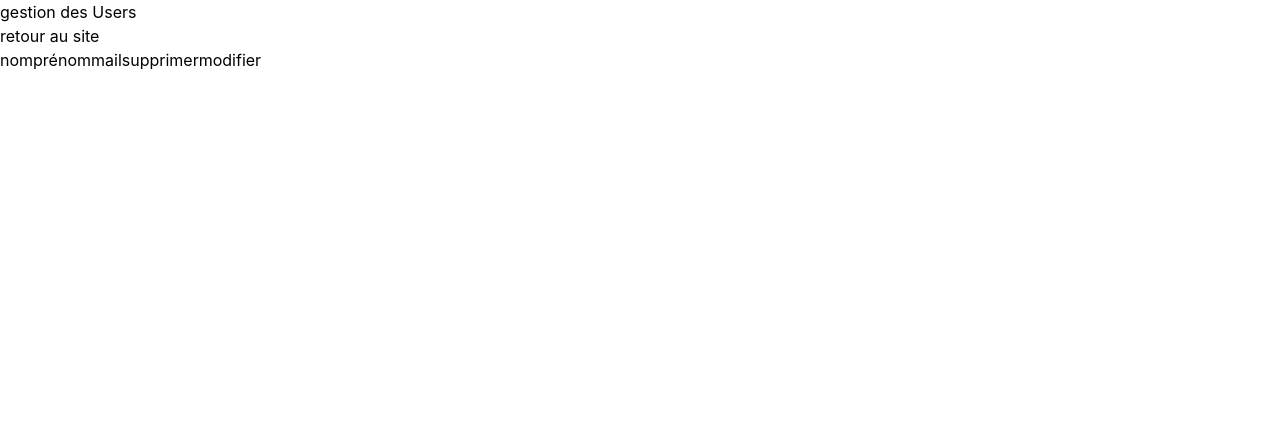
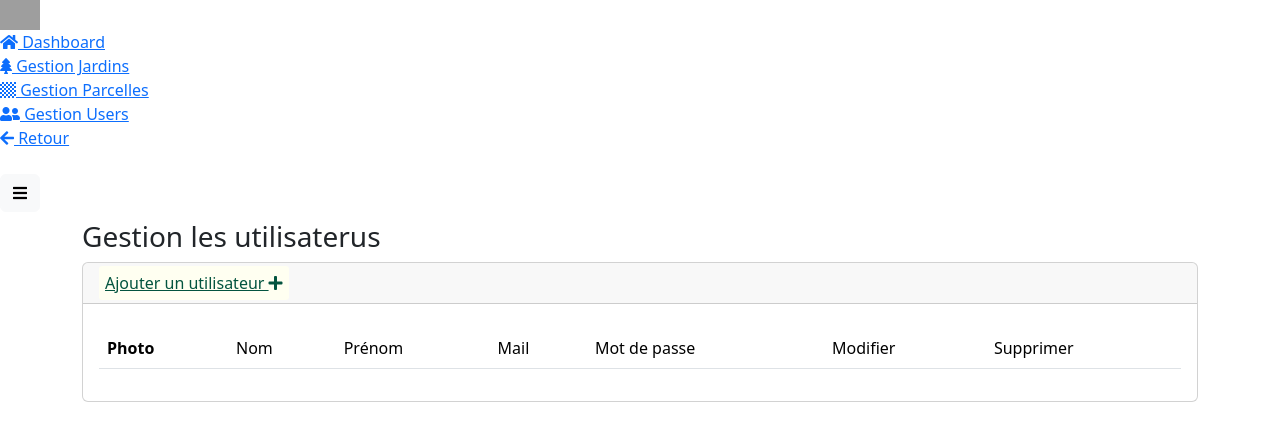
Before and after one commit to LenaPignolet/Sae202, a PHP site: page /admin/Usagers/user_gestion.php in a window 1280 px wide. Shown: the top 441 px of the page. Run offline with PHP 8.4, Linux system fonts and the light colour scheme; data that the repository does not hold is empty; some libraries are stand-ins or nearby versions; some web fonts are replaced; grey boxes are pictures that could not be loaded.

Commit message:
Update user_gestion.php dashboard

```diff
--- a/admin/Usagers/user_gestion.php
+++ b/admin/Usagers/user_gestion.php
@@ -1,41 +1,129 @@
-<!DOCTYPE html>
-<html>
-<?php
-    require('../../header.php')
-?>
+<!doctype html>
+<!--
+* Bootstrap Simple Admin Template
+* Version: 2.1
+* Author: Alexis Luna
+* Website: https://github.com/alexis-luna/bootstrap-simple-admin-template
+-->
+<html lang="fr">
+
+<head>
+    <meta charset="utf-8">
+    <meta name="viewport" content="width=device-width, initial-scale=1, shrink-to-fit=no">
+    <meta http-equiv="X-UA-Compatible" content="IE=edge">
+    <meta name="description" content="Page admin">
+    <title>Dashboard</title>
+    <link href="../assets/vendor/fontawesome/css/fontawesome.min.css" rel="stylesheet">
+    <link href="../assets/vendor/fontawesome/css/solid.min.css" rel="stylesheet">
+    <link href="../assets/vendor/fontawesome/css/brands.min.css" rel="stylesheet">
+    <link href="../assets/vendor/bootstrap/css/bootstrap.min.css" rel="stylesheet">
+    <link href="../assets/vendor/datatables/datatables.min.css" rel="stylesheet">
+    <link href="../assets/css/master.css" rel="stylesheet">
+    <link rel="icon" type="image/png" href="/images/logo.png">
+</head>
+
 <body>
+    <div class="wrapper">
+        <nav id="sidebar" class="active">
+            <div class="sidebar-header">
+                <img src="../assets/img/logo.png" alt="bootraper logo" width="40px" class="app-logo">
+            </div>
+            <ul class="list-unstyled components text-secondary">
+                <li>
+                    <a href="/admin/gestion.php"><i class="fas fa-home"></i> Dashboard</a>
+                </li>
 
-<h1 id="gestion_h1">gestion des Users</h1>
+                <li>
+                    <a href="../Jardins/gestion_jardin.php"><i class="fas fa-tree"></i> Gestion Jardins</a>
+                </li>
 
-    <div id="lien">
-<a href="../../index.php">retour au site</a>
+                <li>
+                    <a href="../Parcelle/gestion_parcelle.php"><i class="fas fa-chess-board"></i> Gestion Parcelles</a>
+                </li>
+
+                <li>
+                    <a href="user_gestion.php"><i class="fas fa-user-friends"></i> Gestion Users</a>
+                </li>
+
+                <li>
+                    <a href="/index.php"><i class="fas fa-arrow-left"></i> Retour</a>
+                </li>
+
+            </ul>
+        </nav>
+        <div id="body" class="active">
+            <!-- navbar navigation component -->
+            <nav class="navbar navbar-expand-lg navbar-white bg-white">
+                <button title="menu" type="button" id="sidebarCollapse" class="btn btn-light">
+                    <i class="fas fa-bars"></i><span></span>
+                </button>
+                <div class="collapse navbar-collapse" id="navbarSupportedContent">
+                    <ul class="nav navbar-nav ms-auto">
+                        <li class="nav-item dropdown">
+                            <div class="nav-dropdown">
+                                <div class="dropdown-menu dropdown-menu-end nav-link-menu" aria-labelledby="nav1">
                                 </div>
-<table border=1>
+                            </div>
+                        </li>
+                    </ul>
+                </div>
+            </nav>
+            <!-- end of navbar navigation component -->
+            <div class="content">
+                <div class="container">
+                    <div class="page-title">
+                        <h3>Gestion les utilisaterus</h3>
+                    </div>
+                    <div class="row">
+                        <div class="col-md-12 col-lg-12">
+                            <div class="card">
+                                <div class="card-header"><a href="ajouter_user_form.php" style="color: #03543F; background-color: #fffff1; padding: 6px; border-radius: 3px;">Ajouter un utilisateur <i class="fas fa-plus" style="color: #03543F;"></i></a></div>
+                                <div class="card-body">
+                                    <p class="card-title"></p>
+                                    <table class="table table-hover" id="dataTables-example" width="100%">
                                         <thead>
-		<tr><td>nom</td><td>prénom</td><td>mail</td><td>supprimer</td><td>modifier</td></tr>
+                                            <tr>
+                                                <th>Photo</th>
+                                                <td>Nom</td>
+                                                <td>Prénom</td>
+                                                <td>Mail</td>
+                                                <td>Mot de passe</td>
+                                                <td>Modifier</td>
+                                                <td>Supprimer</td>
+                                            </tr>
                                         </thead>
-    <?php require('../../connexion_sql.php')?>
+                                        <?php require('../../connexion_sql.php') ?>
                                         <?php
                                         $sql = "SELECT * FROM User";
                                         $query = $mabd->prepare($sql);
                                         $query->execute();
                                         $resultat = $query->fetchAll();
-    foreach ($resultat as $value){
+                                        foreach ($resultat as $value) {
                                             echo '<tr>';
-        $src = '../images/pp/' . $value['user_pp'];
-        echo '<td>Nom:' .$value['user_nom'] .'</td>';
-        echo '<td>prénom:' .$value['user_prenom'] .'</td>';
-        echo '<td>mail:' .$value['user_mail'] .'</td>';
-        echo '<td> <a href="supprimer.php?num=' . $value['user_id'] . '" > supprimer </a> </td>';
-        echo '<td> <a href="modifier.php?num=' . $value['user_id'] . '" > modifier </a> </td>';
+                                            echo '<td><img class="photo_gestion" style="width:100px;" src="/images/pp/' . $value['user_pp'] . '" alt="User photo"></td>';
+                                            echo '<td>' . htmlspecialchars($value['user_nom']) . '</td>';
+                                            echo '<td>' . htmlspecialchars($value['user_prenom']) . '</td>';
+                                            echo '<td>' . htmlspecialchars($value['user_mail']) . '</td>';
+                                            echo '<td>' . htmlspecialchars($value['user_passwd']) . '</td>';
+                                            echo '<td><a class="btn btn-outline-info btn-rounded" aria-label="Modifier" href="modifier_user_form.php?num=' . $value['user_id'] . '"><i class="fas fa-pen"></i></a></td>';
+                                            echo '<td><a class="btn btn-outline-danger btn-rounded" aria-label="Supprimer" href="supprimer_user.php?num=' . $value['user_id'] . '"><i class="fas fa-trash"></i></a></td>';
+                                            echo '</tr>';
                                         }
                                         ?>
+                                        </tbody>
+                                    </table>
                                 </div>
                             </div>
-	<tbody>
+                        </div>
+                    </div>
+                </div>
+            </div>
+        </div>
+        <script src="../assets/vendor/jquery/jquery.min.js"></script>
+        <script src="../assets/vendor/bootstrap/js/bootstrap.bundle.min.js"></script>
+        <script src="../assets/vendor/datatables/datatables.min.js"></script>
+        <script src="../assets/js/initiate-datatables.js"></script>
+        <script src="../assets/js/script.js"></script>
+</body>
 
-
-
-
-</body>
 </html>
```
Lines whose indentation alone changed are shown as unchanged.
